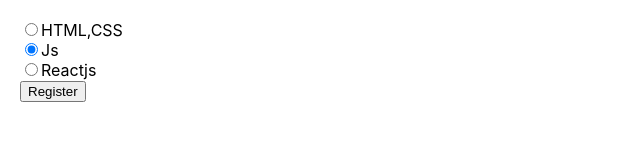
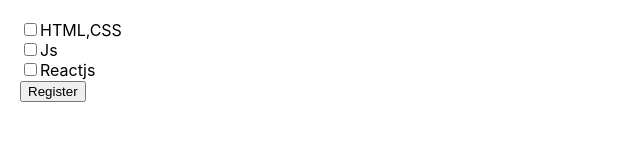
Before and after one commit to Bangdx1412/ReactJS, a React (Create React App) app: page / in a window 1280 px wide. Shown: the top 160 px of the page, without its empty margins (0-640 px from the left). Built offline with nearby package versions, Linux system fonts and the light colour scheme.

Commit message:
ung dung useState de xy ly checkbox

```diff
--- a/src/App.js
+++ b/src/App.js
@@ -8,19 +8,31 @@
 ];
 function App() {
   // One way byding
-  const [checked, setChecked] = useState(2);
+  const [checked, setChecked] = useState([]);
 
-  const handleSubmit = () => {};
+  const handleSubmit = () => {
+    console.log({ ids: checked });
+  };
   console.log(checked);
-
+  const handleCheck = (id) => {
+    setChecked((prev) => {
+      const isChecked = checked.includes(id);
+      if (isChecked) {
+        // Uncheck
+        return checked.filter((item) => item !== id);
+      } else {
+        return [...prev, id];
+      }
+    });
+  };
   return (
     <div style={{ padding: "20px" }}>
       {courses.map((cour) => (
         <div key={cour.id}>
           <input
-            type="radio"
-            checked={checked === cour.id}
-            onChange={() => setChecked(cour.id)}
+            type="checkbox"
+            checked={checked.includes(cour.id)}
+            onChange={() => handleCheck(cour.id)}
           />
           {cour.name}
         </div>
```
